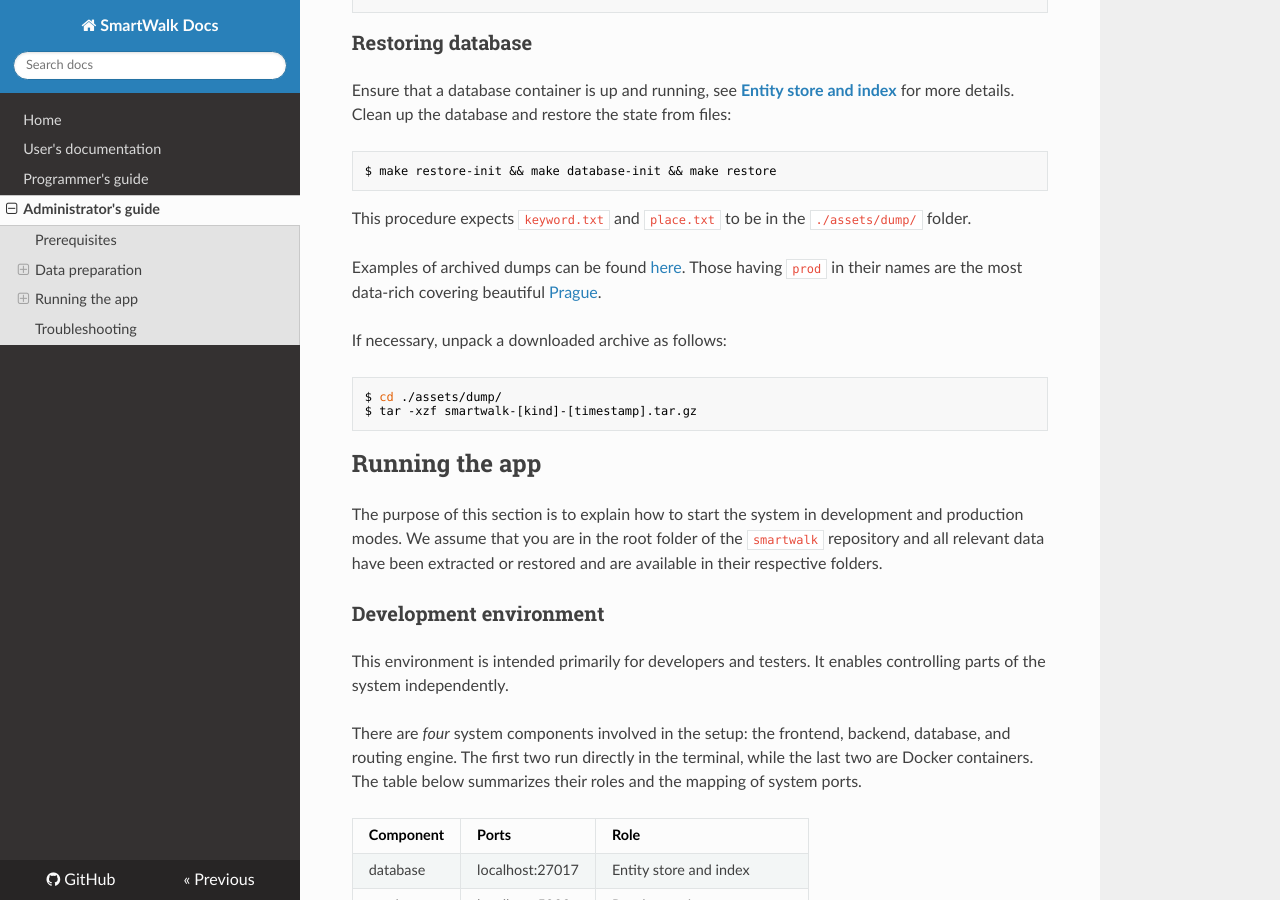
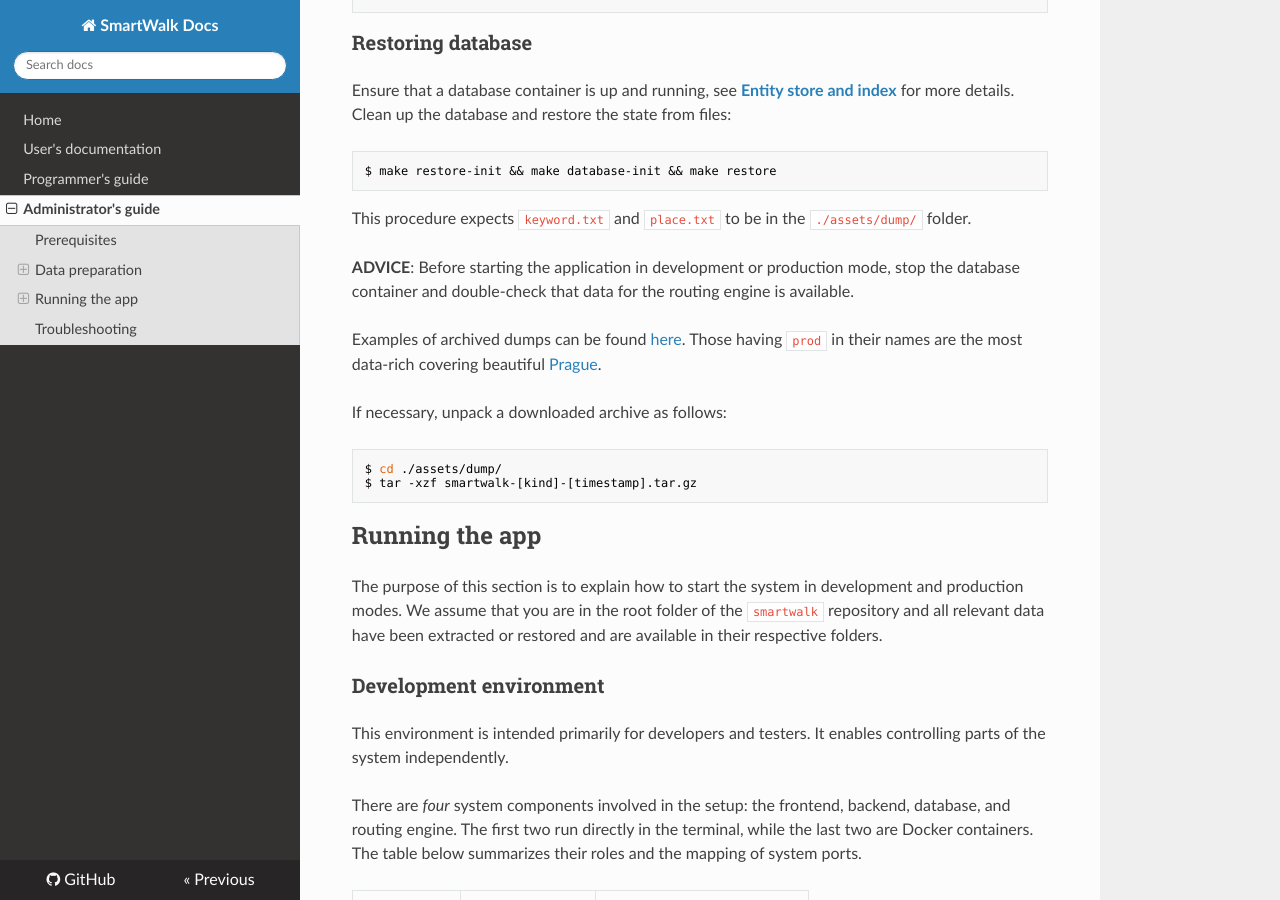
Before and after one commit to zhukovdm/smartwalk-docs, an MkDocs documentation site: the page built from content/adm.md, in a window 1280 px wide and 900 px high, scrolled down 4471 px. Built offline with MkDocs 1.6.1, drawn with Linux system fonts in a browser that asks for light colours; nearby versions of some CDN libraries.

Commit message:
add after-restoring advice

```diff
--- a/content/adm.md
+++ b/content/adm.md
@@ -180,6 +180,8 @@ $ make restore-init && make database-init && make restore
 
 This procedure expects `keyword.txt` and `place.txt` to be in the `./assets/dump/` folder.
 
+**ADVICE**: Before starting the application in development or production mode, stop the database container and double-check that data for the routing engine is available.
+
 Examples of archived dumps can be found [here](https://www.dropbox.com/scl/fo/phyv4l2649p3oqy4345wp/h?rlkey=jbg9obkzk6izoy8vlulveznq9&dl=0). Those having `prod` in their names are the most data-rich covering beautiful [Prague](https://en.wikipedia.org/wiki/Prague).
 
 If necessary, unpack a downloaded archive as follows:
```
